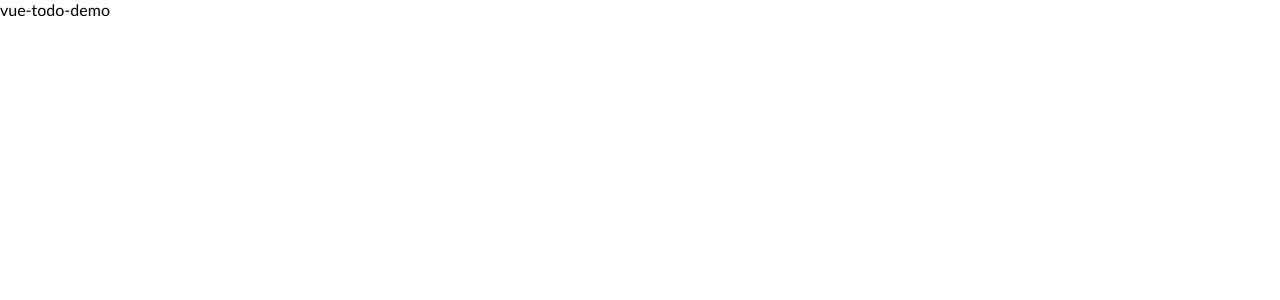
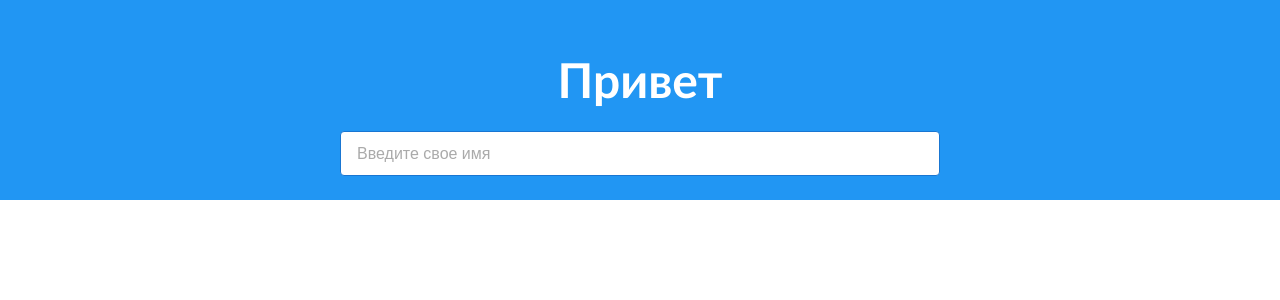
Before and after one commit to oinn/vue-todo-demo, a Vue app: page / in a window 1280 px wide. Shown: the top 300 px of the page. Built offline with nearby package versions, Linux system fonts and the light colour scheme.

Commit message:
Добавлена выполненная первая часть

```diff
--- a/src/App.vue
+++ b/src/App.vue
@@ -1,12 +1,16 @@
 <template>
-  <div id="app">vue-todo-demo</div>
+  <div id="app">
+    <header-block/>
+  </div>
 </template>
 
 <script lang="ts">
 import Vue from 'vue';
+import HeaderBlock from '@/components/HeaderBlock.vue';
 
 export default Vue.extend({
-  name: 'App'
+  name: 'App',
+  components: { HeaderBlock }
 });
 </script>
 
--- a/src/components/HeaderBlock.vue
+++ b/src/components/HeaderBlock.vue
@@ -1,6 +1,9 @@
 <template>
   <!-- Шаблон -->
-  <div></div>
+  <div class="header-block" :class="{ teal: isOwner }">
+    <h1 class="title">{{ greeting }}</h1>
+    <input placeholder="Введите свое имя" v-model="userName"/>
+  </div>
 </template>
 
 <script lang="ts">
@@ -13,22 +16,46 @@ export default Vue.extend({
 
   // Реактивные данные
   data: () => ({
-
+    userName: ''
   }),
 
   // Вычисляемые свойства
   computed: {
-
-  },
-
-  // Методы
-  methods: {
-
+    isOwner(): boolean {
+      return this.userName === 'Леонид';
+    },
+    greeting(): string {
+      if (this.isOwner)
+        return 'Насяльника присла';
+      return this.userName.trim().length > 0
+        ? `Привет, ${this.userName}`
+        : 'Привет'
+    }
   }
 });
 </script>
 
 <style lang="scss">
 // Стили
+// Знак "@" является ссылкой на /src
+@import "@/styles/variables.scss";
 
+.header-block {
+  padding: 32px 0 0 0;
+  height: 200px;
+  display: flex;
+  flex-direction: column;
+
+  background: $blue-lighten;
+
+  color: $white;
+
+  &.teal {
+    background: $teal-lighten;
+
+    > input {
+      border-color: $teal;
+    }
+  }
+}
 </style>
```
